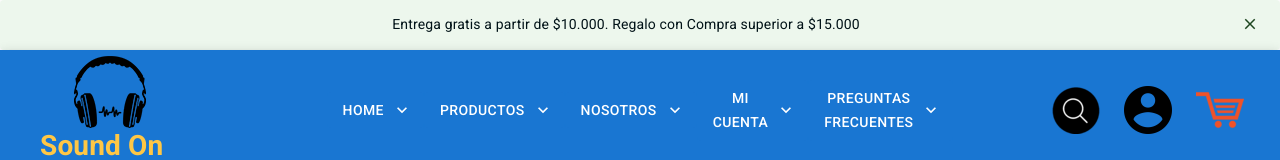
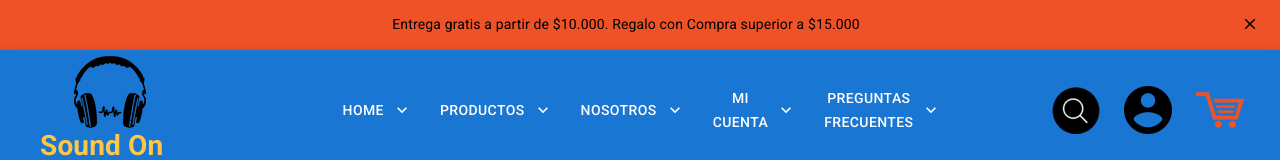
Before and after one commit to BrianTorrejon/proyectoReact, a React (Create React App) app: page /PaginaInstrumentos in a window 1280 px wide. Shown: the top 160 px of the page. Built offline with nearby package versions, Linux system fonts and the light colour scheme; data requests are answered from the project's data file; the HTML template or start-up script is replaced by a standard one.

Commit message:
Se cambia color de alerta

```diff
--- a/assets/db.json
+++ b/assets/db.json
@@ -93,5 +93,16 @@
       "marca": "Moon Midi"
     }
   ],
-  "cart": []
+  "cart": [
+    {
+      "id": 1,
+      "nombre": "Guitarra",
+      "precio": 4000,
+      "precioAnterior": "$5.000,00",
+      "urlImg": "https://images.unsplash.com/photo-1558098329-a11cff621064?ixlib=rb-1.2.1&ixid=MnwxMjA3fDB8MHxwaG90by1wYWdlfHx8fGVufDB8fHx8&auto=format&fit=crop&w=390&q=80",
+      "marca": "Gracia",
+      "oferta": true,
+      "quantity": 1
+    }
+  ]
 }
--- a/src/Componente/Alerta/Alerta.js
+++ b/src/Componente/Alerta/Alerta.js
@@ -13,18 +13,23 @@ const useStyles = makeStyles({
     height: '50px',
     "& .MuiAlert-action": { //Hace referencia al div que contiene el action del alert
       margin: 0,
-      padding: 0
+      padding: 0,
+      color: '#000000'
     },
     "& .MuiAlert-message": { //Hace referencia al mensaje del alert
       width: '100%',
       textAlign: 'center',
-      color: '#001217'
+      color: '#000000',
     }
   },
   caja: {
     width: '100%',
     fontSize: '14px',
-    color: '#E66EB2'
+    color: '#E66EB2',
+    backgroundColor: "#F05228",
+    "& .MuiPaper-root": {
+      backgroundColor: "#F05228",
+    }
   }
 });
 
```
